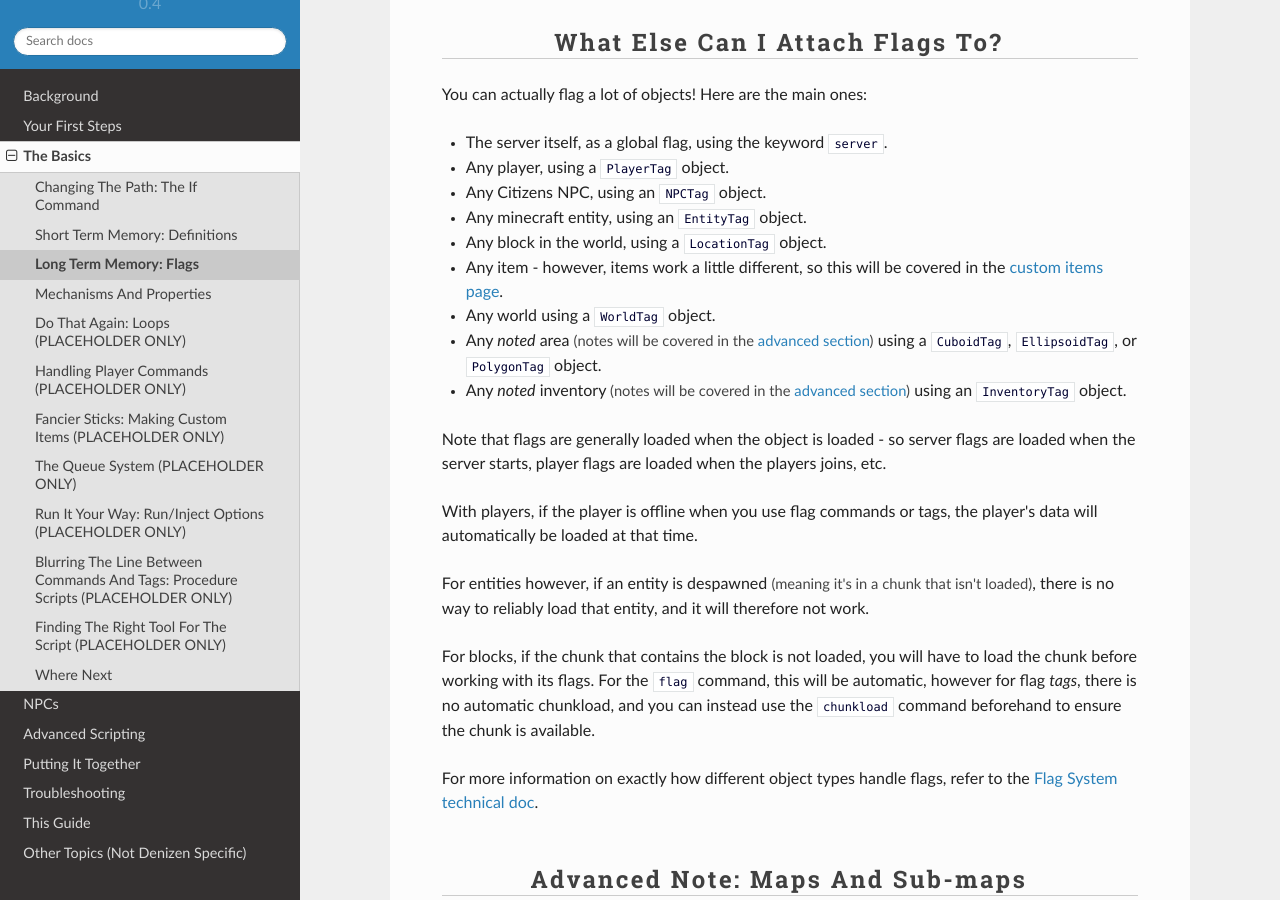
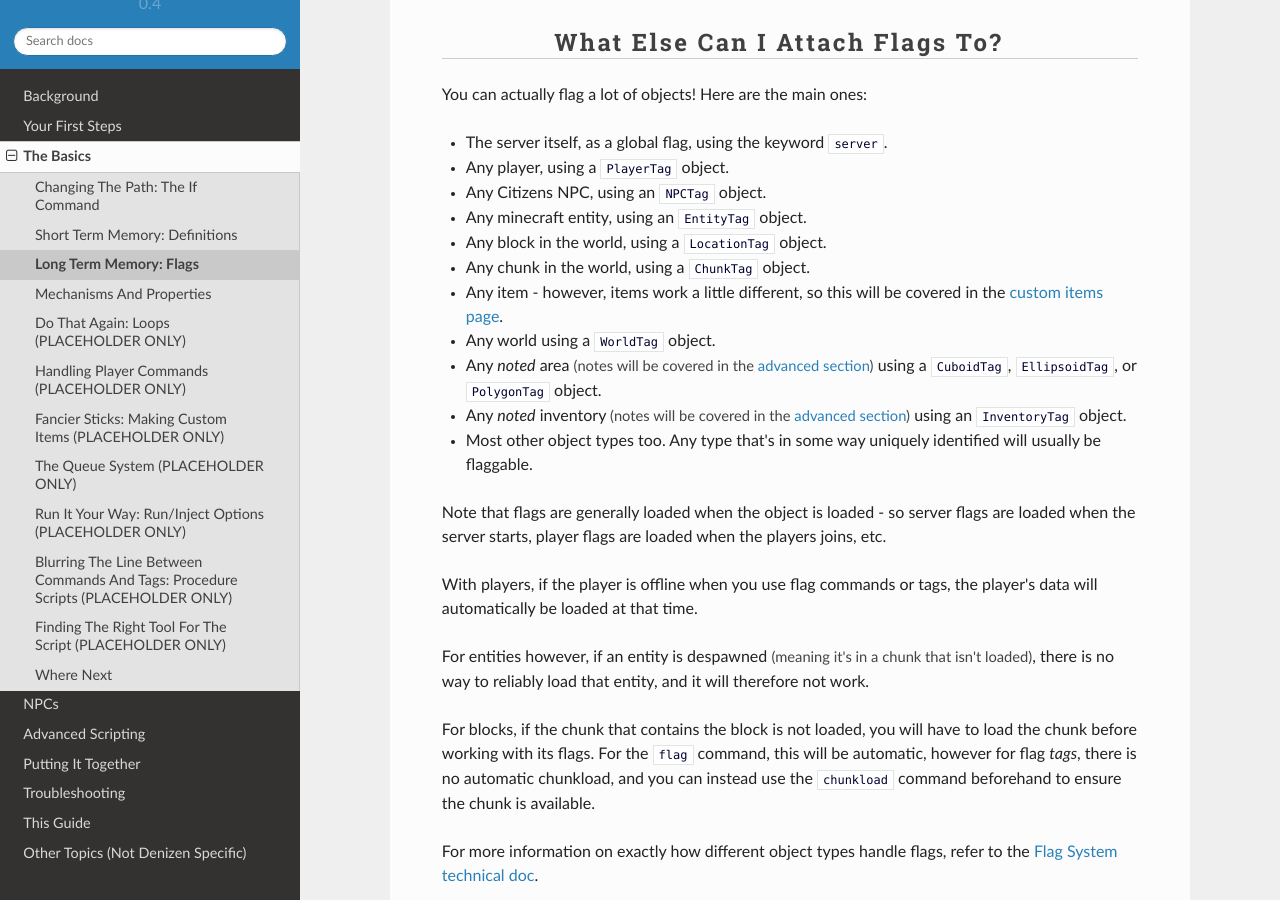
Before and after one commit to DenizenScript/Denizen-Beginners-Guide, a Sphinx documentation site: the page built from source/guides/basics/flags.md, in a window 1280 px wide and 900 px high, scrolled down 6676 px. Built offline with Sphinx 7.4.7 and the Read the Docs theme 2.0.0, drawn with Linux system fonts in a browser that asks for light colours.

```diff
--- a/source/guides/basics/flags.md
+++ b/source/guides/basics/flags.md
@@ -165,10 +165,12 @@ You can actually flag a lot of objects! Here are the main ones:
 - Any Citizens NPC, using an `NPCTag` object.
 - Any minecraft entity, using an `EntityTag` object.
 - Any block in the world, using a `LocationTag` object.
+- Any chunk in the world, using a `ChunkTag` object.
 - Any item - however, items work a little different, so this will be covered in the [custom items page](/guides/basics/custom-items).
 - Any world using a `WorldTag` object.
 - Any *noted* area <span class="parens">(notes will be covered in the [advanced section](/guides/advanced/notables))</span> using a `CuboidTag`, `EllipsoidTag`, or `PolygonTag` object.
 - Any *noted* inventory <span class="parens">(notes will be covered in the [advanced section](/guides/advanced/notables))</span> using an `InventoryTag` object.
+- Most other object types too. Any type that's in some way uniquely identified will usually be flaggable.
 
 Note that flags are generally loaded when the object is loaded - so server flags are loaded when the server starts, player flags are loaded when the players joins, etc.
 
```
Also changed, not shown: source/guides/first-steps/images/scripteditor.png.
